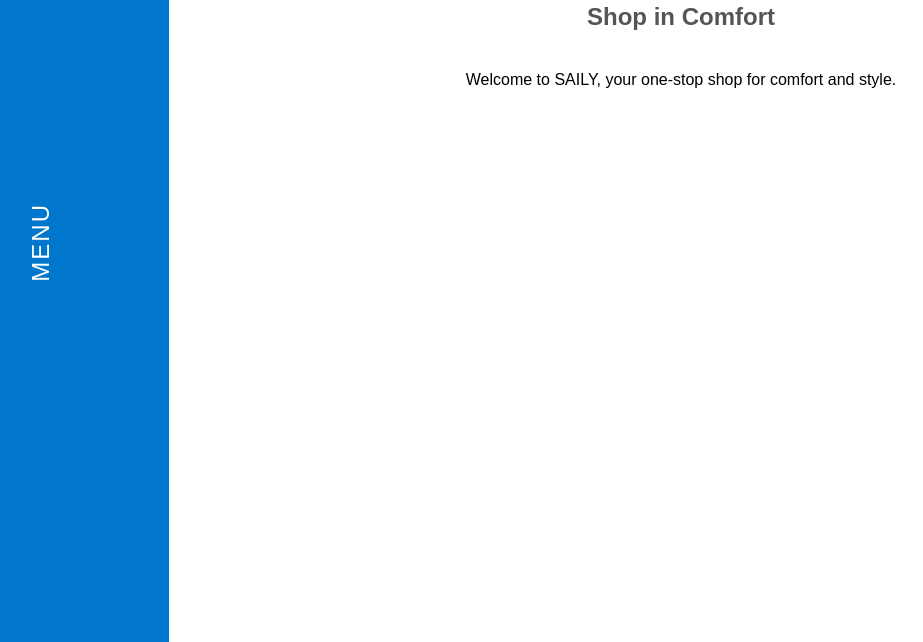
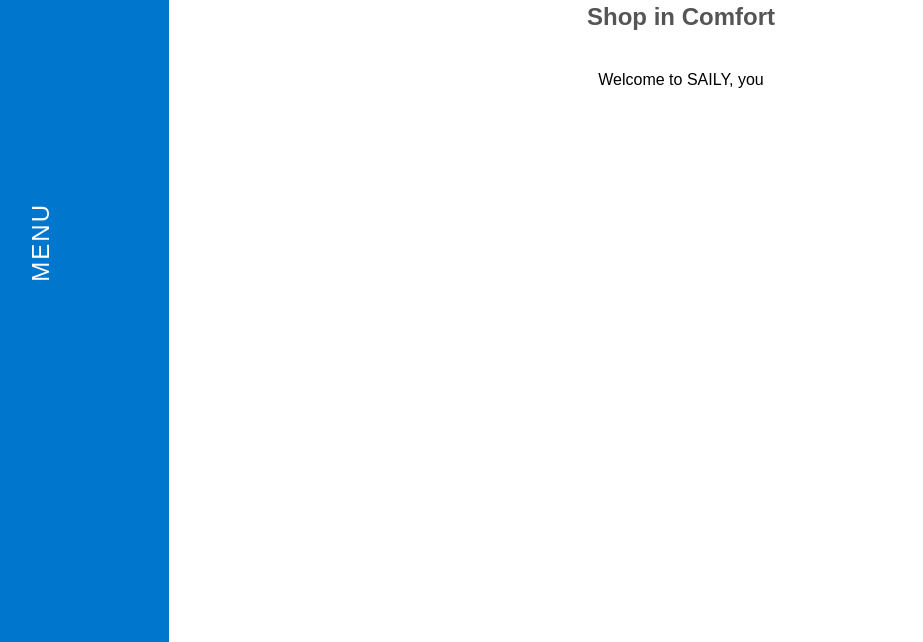
Before and after one commit to otari2jaiani-commits/saily.github.com, a plain HTML site: page index.html in a window 1280 px wide. Shown: the part 158-800 px from the top of the page, without its empty margins (87-1010 px from the left). Drawn offline with Linux system fonts and the light colour scheme.

Commit message:
Update index.html

```diff
--- a/index.html
+++ b/index.html
@@ -16,7 +16,4 @@
     <div class="main-content">
         <h1>SAILY</h1>
         <h3>Shop in Comfort</h3>
-        <p>Welcome to SAILY, your one-stop shop for comfort and style.</p>
-    </div>
-</body>
-</html>
+        <p>Welcome to SAILY, you
```
